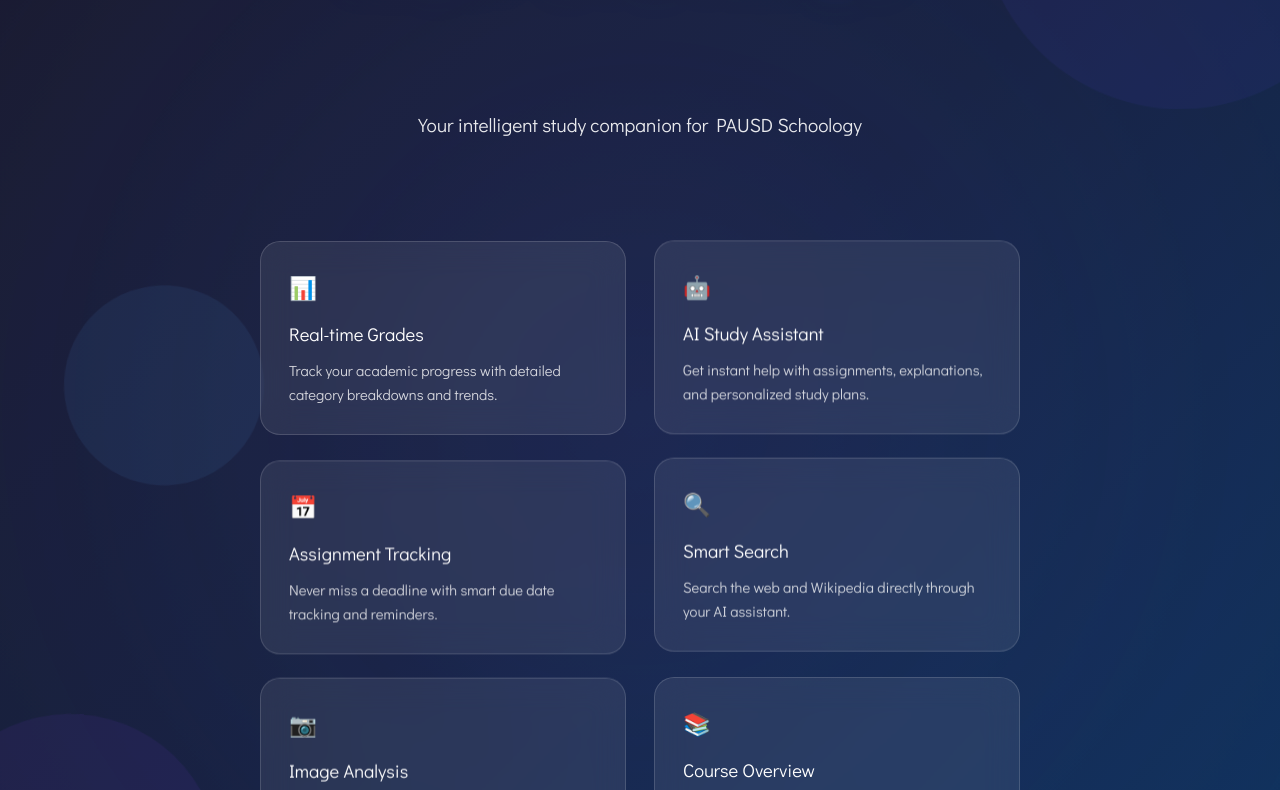
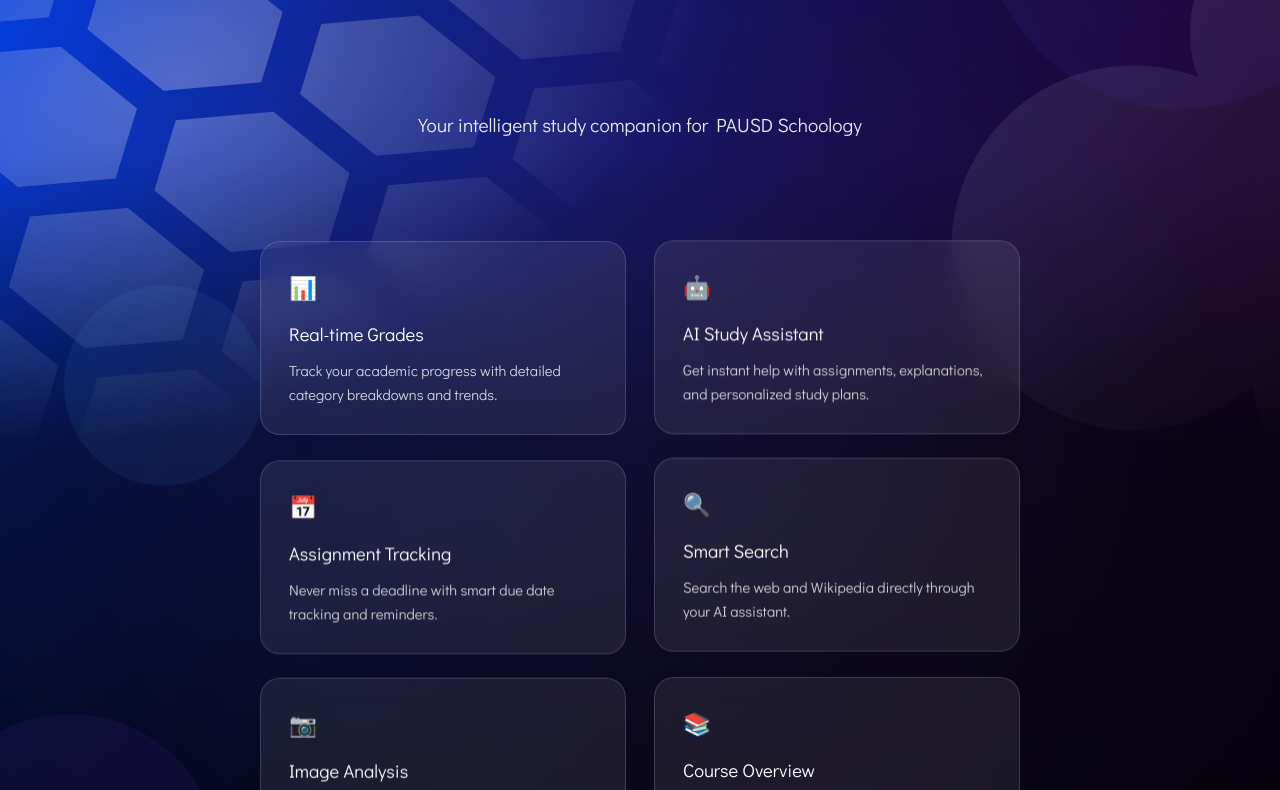
Before and after one commit to indiamonda/chat, a website: page schoology/index.html in a window 1280 px wide. Shown: the part 134-924 px from the top of the page. Drawn offline with Linux system fonts and the light colour scheme; a web font is replaced by a local one.

Commit message:
huge style update

```diff
--- a/schoology/index.html
+++ b/schoology/index.html
@@ -85,6 +85,9 @@
 
     .landing-hero {
       background: linear-gradient(135deg, #1a1a2e 0%, #16213e 50%, #0f3460 100%) !important;
+      background-image: url('background.svg') !important;
+      background-size: cover !important;
+      background-position: center !important;
       color: white;
       min-height: 100vh;
       display: flex;
```
